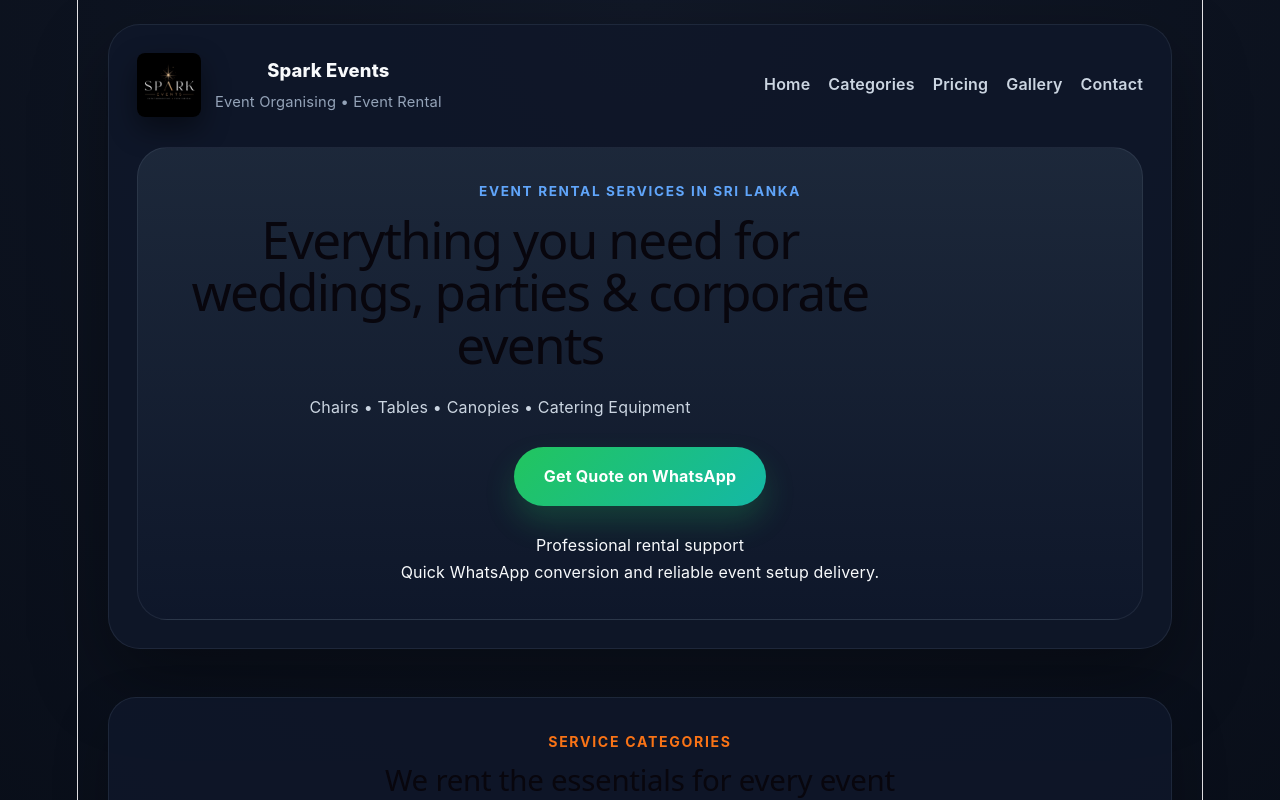
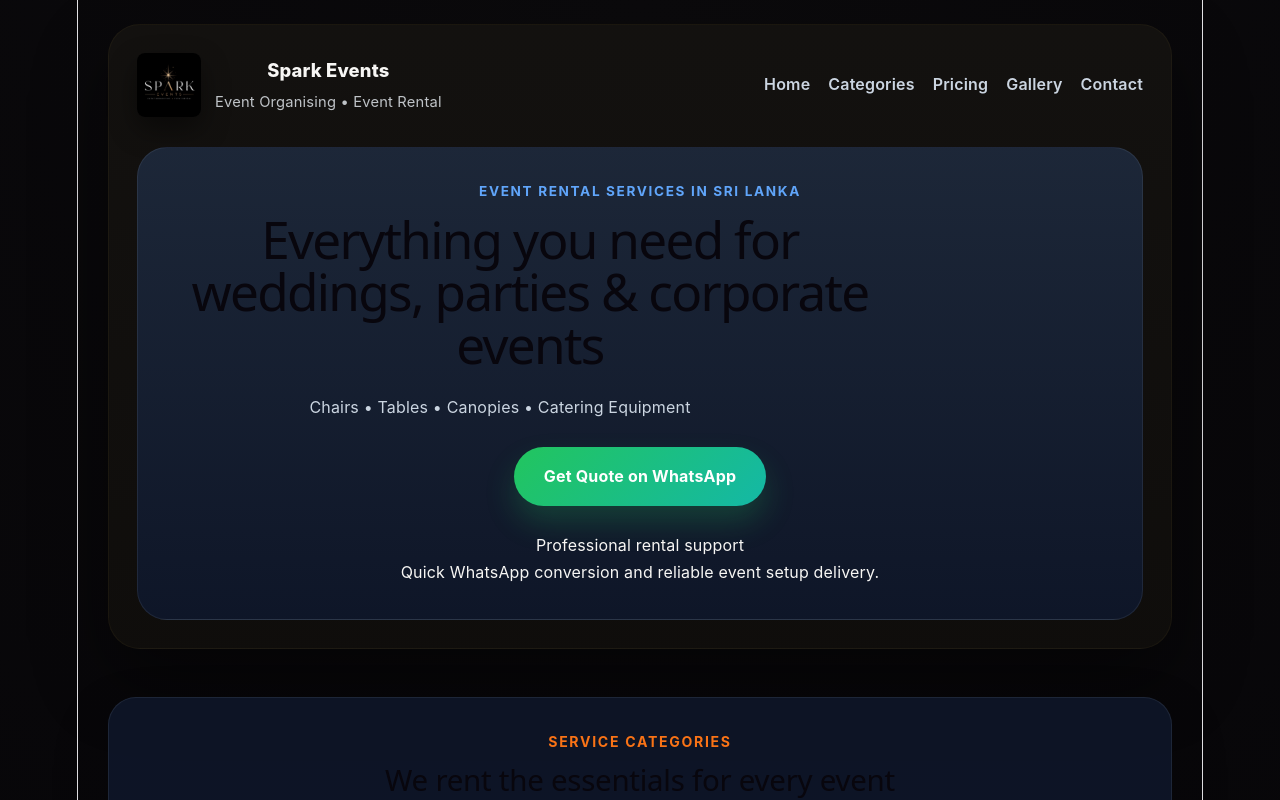
Before and after one commit to osandipabasara-design/event-rental-site, a React (Vite) app: page / in a window 1280 px wide. Shown: the top 800 px of the page. Built offline with nearby package versions, Linux system fonts and the light colour scheme.

Commit message:
making changes

```diff
--- a/src/App.css
+++ b/src/App.css
@@ -1,9 +1,16 @@
 :root {
+  --bg-900: #050407; /* page background */
+  --panel-800: rgba(18,16,14,0.92); /* panels */
+  --muted-300: #bfc3c7; /* muted text */
+  --text-100: #f7f6f4; /* primary text */
+  --accent-gold-500: #C9A14A; /* primary gold */
+  --accent-gold-300: #E5B96A; /* lighter gold */
+  --glass-20: rgba(255,255,255,0.02);
   color-scheme: dark;
   font-family: Inter, ui-sans-serif, system-ui, -apple-system, BlinkMacSystemFont,
     'Segoe UI', sans-serif;
-  background: #03070f;
-  color: #f8fafc;
+  background: var(--bg-900);
+  color: var(--text-100);
   font-size: 16px;
   line-height: 1.7;
 }
@@ -24,7 +31,7 @@ body,
 
 body {
   margin: 0;
-  background: radial-gradient(circle at top, #111827 0%, #03070f 60%, #010205 100%);
+  background: radial-gradient(circle at top, #0b0a0c 0%, var(--bg-900) 60%);
 }
 
 a {
@@ -43,9 +50,9 @@ a {
   gap: 30px;
   padding: 28px;
   border-radius: 32px;
-  background: rgba(15, 23, 42, 0.88);
-  border: 1px solid rgba(148, 163, 184, 0.12);
-  box-shadow: 0 30px 75px rgba(0, 0, 0, 0.35);
+  background: linear-gradient(180deg, rgba(20,18,16,0.95), rgba(16,14,12,0.95));
+  border: 1px solid rgba(201,161,74,0.06);
+  box-shadow: 0 30px 75px rgba(0, 0, 0, 0.45);
 }
 
 .header-top {
@@ -67,11 +74,11 @@ a {
   border-radius: 18px;
   display: grid;
   place-items: center;
-  background: linear-gradient(135deg, #f59e0b 0%, #ec4899 100%);
+  background: linear-gradient(135deg, var(--accent-gold-500) 0%, var(--accent-gold-300) 100%);
   color: #ffffff;
   font-size: 1.2rem;
   font-weight: 800;
-  box-shadow: 0 16px 28px rgba(236, 72, 153, 0.24);
+  box-shadow: 0 14px 28px rgba(201,161,74,0.16);
 }
 
 .brand-logo {
@@ -91,7 +98,7 @@ a {
 
 .brand-tag {
   margin: 4px 0 0;
-  color: #94a3b8;
+  color: var(--muted-300);
   font-size: 0.92rem;
 }
 
```
